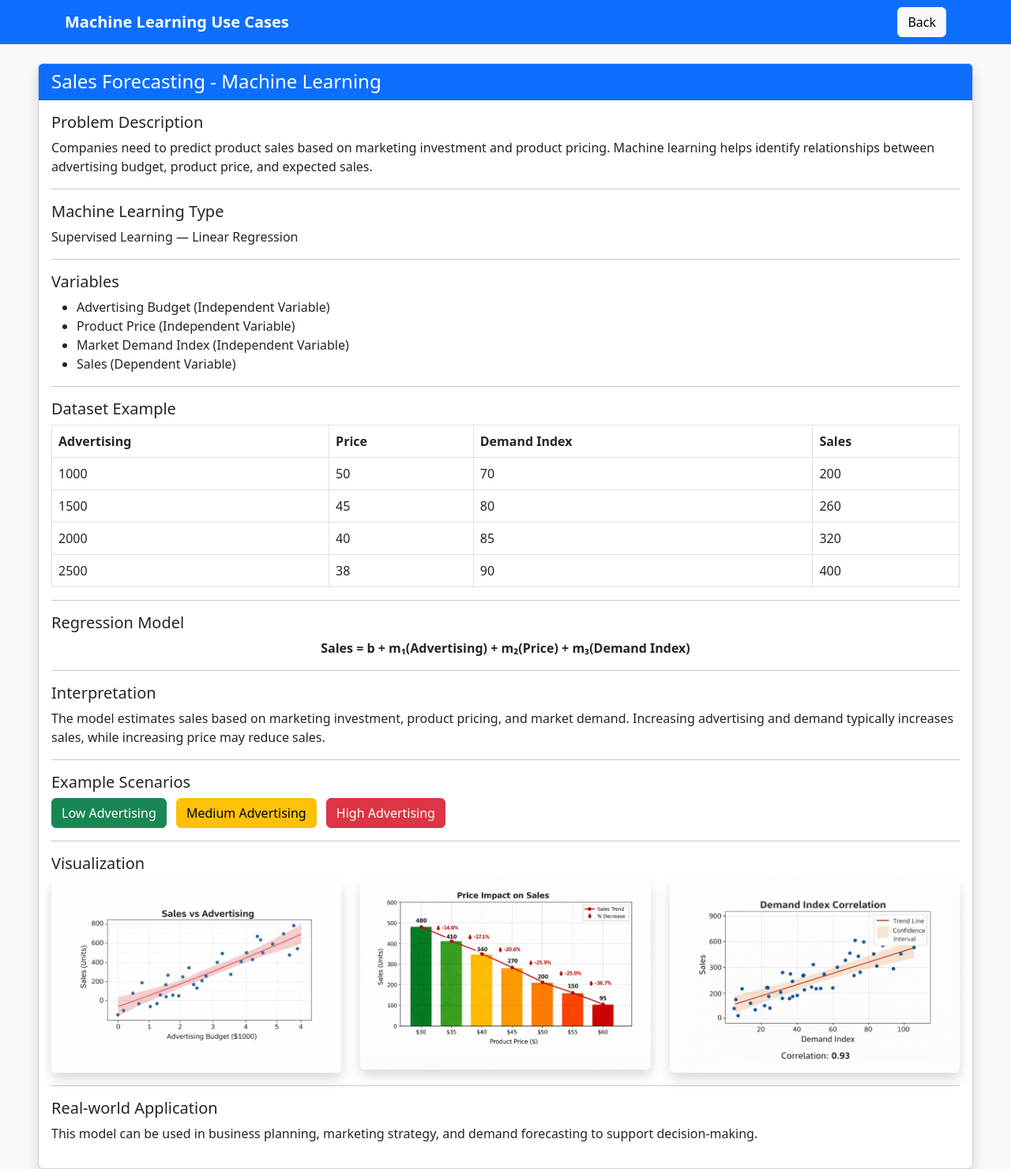
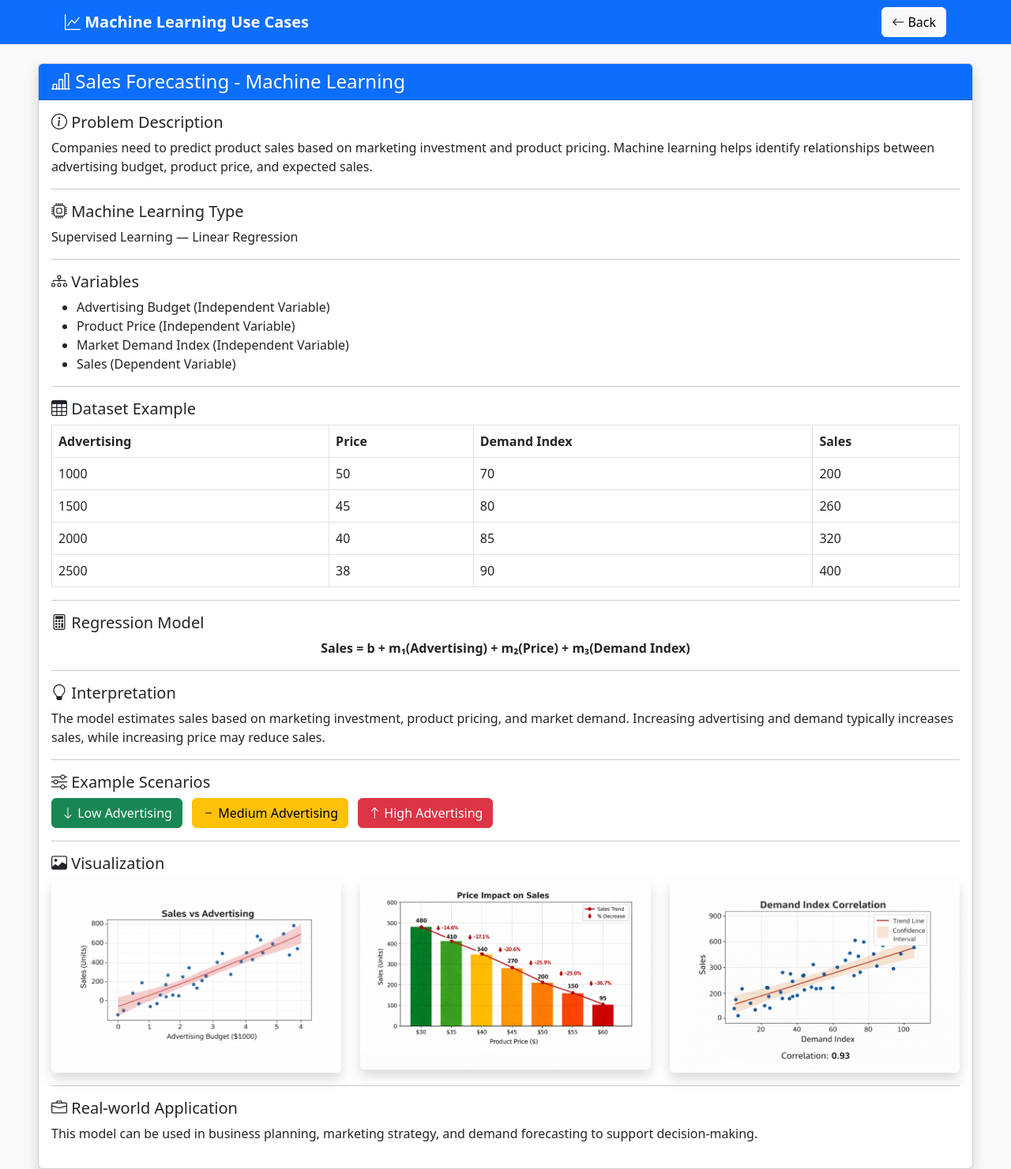
Before and after one commit to Davidcapera/MACHINE_LEARNIG2, a Flask app: page /sales in a window 1280 px wide. Shown: the whole page at 79% size. Run offline with Flask 3, Linux system fonts and the light colour scheme.

Commit message:
Add bootstrap icons, navbar, layout improvements and sales visualization section

```diff
--- a/app/templates/sales.html
+++ b/app/templates/sales.html
@@ -7,17 +7,24 @@
 
 <link href="https://cdn.jsdelivr.net/npm/bootstrap@5.3.0/dist/css/bootstrap.min.css" rel="stylesheet">
 
+<link rel="stylesheet" href="https://cdn.jsdelivr.net/npm/bootstrap-icons@1.11.3/font/bootstrap-icons.css">
+
 <title>Sales Forecasting</title>
 </head>
 
 <body class="bg-light">
 
-    <!-- NAVBAR -->
 <nav class="navbar navbar-dark bg-primary">
 <div class="container">
-            <span class="navbar-brand fw-bold">Machine Learning Use Cases</span>
+<span class="navbar-brand fw-bold">
+<i class="bi bi-graph-up"></i>
+Machine Learning Use Cases
+</span>
 
-            <a href="/" class="btn btn-light">Back</a>
+<a href="/" class="btn btn-light">
+<i class="bi bi-arrow-left"></i>
+Back
+</a>
 </div>
 </nav>
 
@@ -26,12 +33,19 @@
 <div class="card shadow">
 
 <div class="card-header bg-primary text-white">
-                <h4 class="mb-0">Sales Forecasting - Machine Learning</h4>
+<h4 class="mb-0">
+<i class="bi bi-bar-chart-line"></i>
+Sales Forecasting - Machine Learning
+</h4>
 </div>
 
 <div class="card-body">
 
-                <h5>Problem Description</h5>
+<h5>
+<i class="bi bi-info-circle"></i>
+Problem Description
+</h5>
+
 <p>
 Companies need to predict product sales based on marketing investment
 and product pricing. Machine learning helps identify relationships
@@ -40,14 +54,21 @@
 
 <hr>
 
-                <h5>Machine Learning Type</h5>
+<h5>
+<i class="bi bi-cpu"></i>
+Machine Learning Type
+</h5>
+
 <p>
 Supervised Learning — Linear Regression
 </p>
 
 <hr>
 
-                <h5>Variables</h5>
+<h5>
+<i class="bi bi-diagram-3"></i>
+Variables
+</h5>
 
 <ul>
 <li>Advertising Budget (Independent Variable)</li>
@@ -58,7 +79,10 @@
 
 <hr>
 
-                <h5>Dataset Example</h5>
+<h5>
+<i class="bi bi-table"></i>
+Dataset Example
+</h5>
 
 <table class="table table-bordered">
 <tr>
@@ -68,36 +92,19 @@
 <th>Sales</th>
 </tr>
 
-                    <tr>
-                        <td>1000</td>
-                        <td>50</td>
-                        <td>70</td>
-                        <td>200</td>
-                    </tr>
-                    <tr>
-                        <td>1500</td>
-                        <td>45</td>
-                        <td>80</td>
-                        <td>260</td>
-                    </tr>
-                    <tr>
-                        <td>2000</td>
-                        <td>40</td>
-                        <td>85</td>
-                        <td>320</td>
-                    </tr>
-                    <tr>
-                        <td>2500</td>
-                        <td>38</td>
-                        <td>90</td>
-                        <td>400</td>
-                    </tr>
+<tr><td>1000</td><td>50</td><td>70</td><td>200</td></tr>
+<tr><td>1500</td><td>45</td><td>80</td><td>260</td></tr>
+<tr><td>2000</td><td>40</td><td>85</td><td>320</td></tr>
+<tr><td>2500</td><td>38</td><td>90</td><td>400</td></tr>
 
 </table>
 
 <hr>
 
-                <h5>Regression Model</h5>
+<h5>
+<i class="bi bi-calculator"></i>
+Regression Model
+</h5>
 
 <p class="fw-bold text-center">
 Sales = b + m₁(Advertising) + m₂(Price) + m₃(Demand Index)
@@ -105,7 +112,10 @@
 
 <hr>
 
-                <h5>Interpretation</h5>
+<h5>
+<i class="bi bi-lightbulb"></i>
+Interpretation
+</h5>
 
 <p>
 The model estimates sales based on marketing investment, product pricing,
@@ -115,13 +125,27 @@
 
 <hr>
 
-                <h5>Example Scenarios</h5>
+<h5>
+<i class="bi bi-sliders"></i>
+Example Scenarios
+</h5>
 
 <div class="mb-3">
 
-                    <a href="/sales?case=low" class="btn btn-success me-2">Low Advertising</a>
-                    <a href="/sales?case=medium" class="btn btn-warning me-2">Medium Advertising</a>
-                    <a href="/sales?case=high" class="btn btn-danger">High Advertising</a>
+<a href="/sales?case=low" class="btn btn-success me-2">
+<i class="bi bi-arrow-down"></i>
+Low Advertising
+</a>
+
+<a href="/sales?case=medium" class="btn btn-warning me-2">
+<i class="bi bi-dash"></i>
+Medium Advertising
+</a>
+
+<a href="/sales?case=high" class="btn btn-danger">
+<i class="bi bi-arrow-up"></i>
+High Advertising
+</a>
 
 </div>
 
@@ -144,30 +168,45 @@
 
 <hr>
 
-                <h5>Visualization</h5>
+<h5>
+<i class="bi bi-image"></i>
+Visualization
+</h5>
 
 <div class="row g-4">
 
 <div class="col-md-4">
-                        <img src="{{ url_for('static', filename='sales1.png') }}"
-                            alt="Sales vs Advertising Budget visualization" class="img-fluid rounded shadow">
+<img
+src="{{ url_for('static', filename='sales1.png') }}"
+class="img-fluid rounded shadow"
+alt="Sales vs Advertising visualization"
+>
 </div>
 
 <div class="col-md-4">
-                        <img src="{{ url_for('static', filename='sales2.png') }}"
-                            alt="Sales vs Product Price visualization" class="img-fluid rounded shadow">
+<img
+src="{{ url_for('static', filename='sales2.png') }}"
+class="img-fluid rounded shadow"
+alt="Price impact on sales chart"
+>
 </div>
 
 <div class="col-md-4">
-                        <img src="{{ url_for('static', filename='sales3.png') }}"
-                            alt="Sales vs Market Demand Index visualization" class="img-fluid rounded shadow">
+<img
+src="{{ url_for('static', filename='sales3.png') }}"
+class="img-fluid rounded shadow"
+alt="Demand index correlation graph"
+>
 </div>
 
 </div>
 
 <hr>
 
-                <h5>Real-world Application</h5>
+<h5>
+<i class="bi bi-briefcase"></i>
+Real-world Application
+</h5>
 
 <p>
 This model can be used in business planning, marketing strategy,
@@ -181,5 +220,4 @@
 </div>
 
 </body>
-
 </html>
```
Lines whose indentation alone changed are shown as unchanged.
